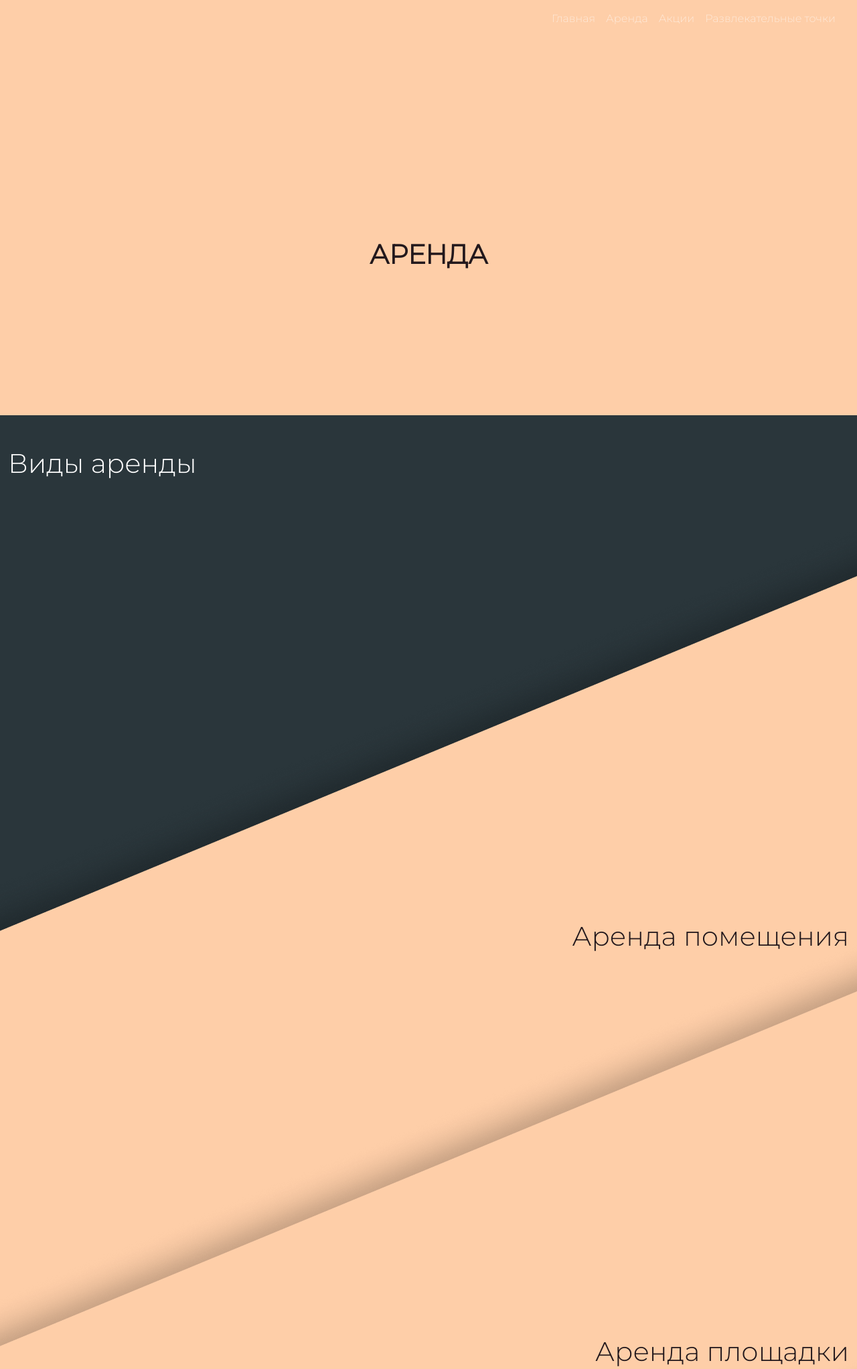
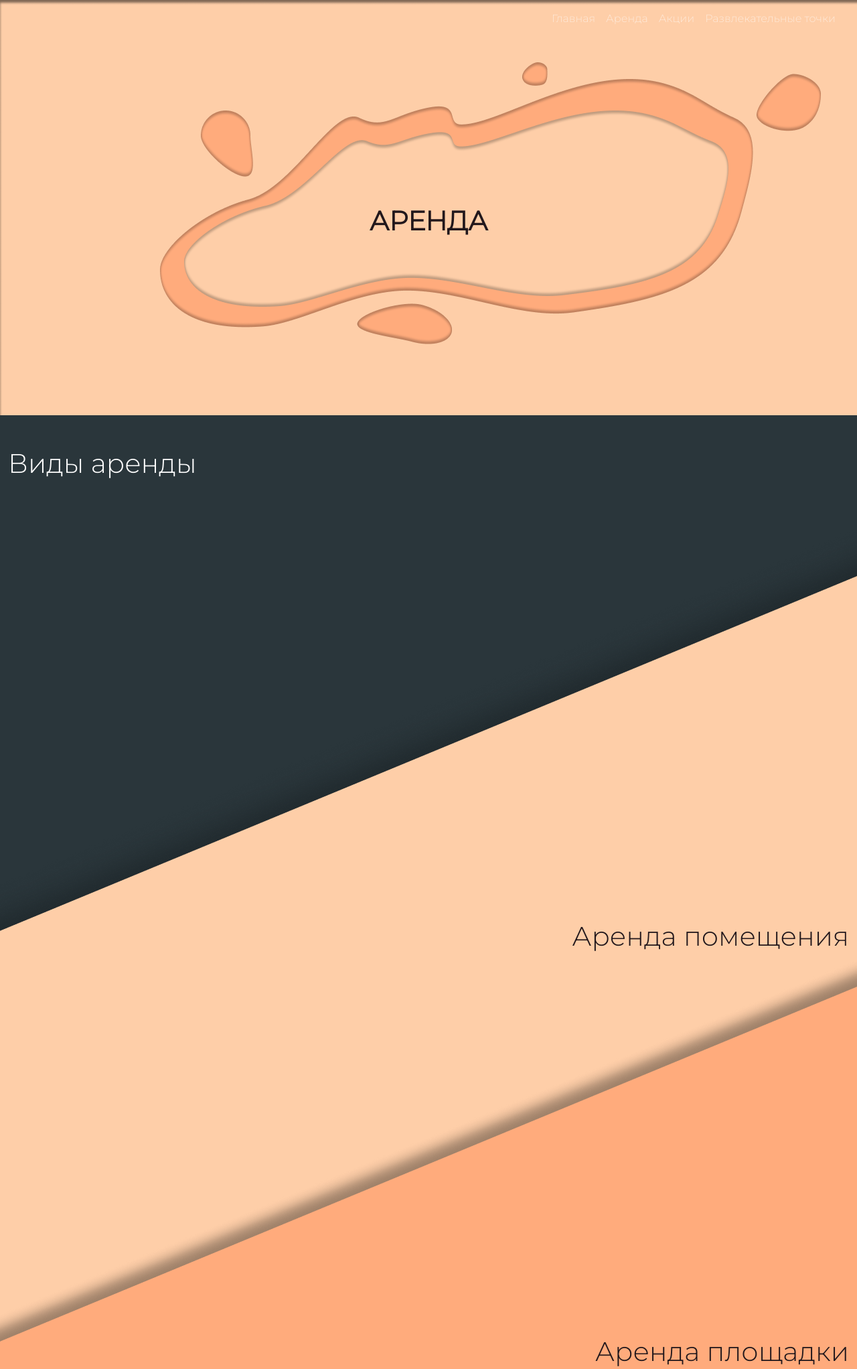
Before and after one commit to chichxh/trilobit, a PHP site: page /rent.php in a window 1280 px wide. Shown: the top 2044 px of the page at 67% size. Run offline with PHP 8.4, Linux system fonts and the light colour scheme; some libraries are stand-ins or nearby versions.

Commit message:
fix dots.php rent.php

```diff
--- a/footer.php
+++ b/footer.php
@@ -1,5 +1,5 @@
 <div class="footer">
 	<div class="col-12">
-		<p class="text-center">Разработано комкандой "Бутылка Коламбии"</p>
+		<p class="text-center">Разработано командой "Бутылка Коламбии"</p>
 	</div>
 </div>
--- a/rent.php
+++ b/rent.php
@@ -19,17 +19,16 @@
 		}
 		.header {
 			height: 620px;
-			background-color: #FECEA8;
+			background-image: url(img/rent.png);
 		}
 		.header h1 {
-			margin-top: 300px;
+			margin-top: 250px;
 			color: #22181C;
 			font-weight: bold;
 		}
 		.rentThing {
 			color: #22181C;
 			padding-top: 650px;
-			background-image: url(img/rentThing.png);
 			height: 1300px;
 		}
 		a {
@@ -48,7 +47,7 @@
 
 		<div class="container-fluid">
 			<div class="row">
-				<h1 class="text-center slog">АРЕНДА</h1>
+				<h1 class="text-center">АРЕНДА</h1>
 			</div>
 		</div>
 	</div>
@@ -57,13 +56,13 @@
 		<div class="row">
 			<h1 class="text-left">Виды аренды</h1>
 		</div>
-		<div class="row rentThing text-end" style="z-index: 90;">
+		<div class="row rentThing text-end" style="z-index: 90; background-image: url(img/rentThing.png);">
 			<h1><a href="rentP.php">Аренда помещения</a></h1>
 		</div>
-		<div class="row rentThing text-end" style="z-index: 89; margin-top: -680px">
+		<div class="row rentThing text-end" style="z-index: 89; margin-top: -680px; background-image: url(img/rentThing1.png);">
 			<h1><a href="rentP.php">Аренда площадки</a></h1>
 		</div>
-		<div class="row rentThing text-end" style="z-index: 88; margin-top: -680px;">
+		<div class="row rentThing text-end" style="z-index: 88; margin-top: -680px; background-image: url(img/rentThing2.png);">
 			<h1><a href="rentP.php">Аренда сцены</a></h1>
 		</div>
 	</div>
```
Also changed, not shown: dots.php (+4 -4 lines), img/rent.png (added), img/rentThing1.png (added), img/rentThing2.png (added).
